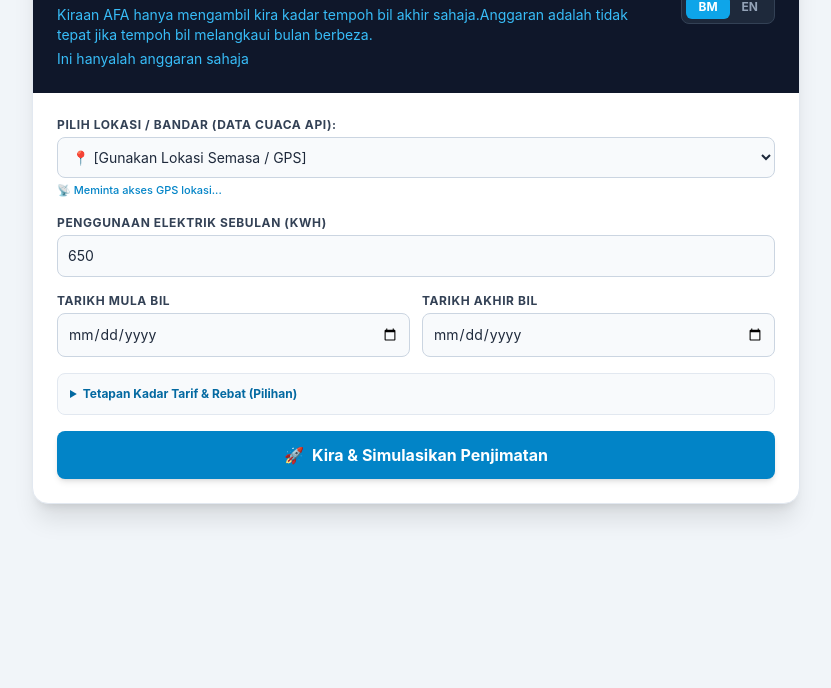
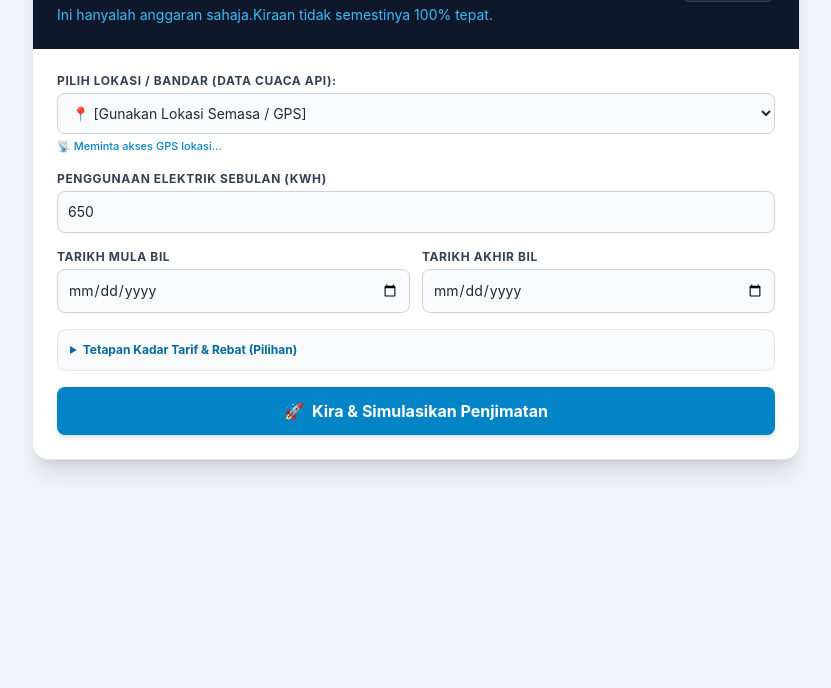
Before and after one commit to airfan9201/solar-savings-calculator-Malaysia, a plain HTML site: page index.html in a window 1280 px wide. Shown: the part 112-800 px from the top of the page, without its empty margins (224-1055 px from the left). Drawn offline with nearby package versions, Linux system fonts and the light colour scheme; no server answers.

Commit message:
Add files via upload

```diff
--- a/index.html
+++ b/index.html
@@ -25,8 +25,7 @@
                     ☀️ <span id="txt-title">Simulator Penjimatan Solar</span>
                 </h1>
                 <p class="text-sky-400 text-xs md:text-sm mt-1" id="txt-subtitle">Khas untuk Pengguna Domestik AM Sahaja</p>
-				<p class="text-sky-400 text-xs md:text-sm mt-1" id="txt-subtitle1">Kiraan AFA hanya mengambil kira kadar tempoh bil akhir sahaja.Anggaran adalah tidak tepat jika tempoh bil melangkaui bulan berbeza.</p>
-				<p class="text-sky-400 text-xs md:text-sm mt-1" id="txt-subtitle2">Ini hanyalah anggaran sahaja</p>
+				<p class="text-sky-400 text-xs md:text-sm mt-1" id="txt-subtitle1">Ini hanyalah anggaran sahaja.Kiraan tidak semestinya 100% tepat.</p>
             </div>
 
             <!-- Language Switcher -->
@@ -234,8 +233,7 @@
 			ms: {
 			title: "Simulator Penjimatan Solar",
 			subtitle: "Khas untuk Pengguna Domestik AM Sahaja",
-			subtitle1: "Kiraan AFA hanya mengambil kira kadar tempoh bil akhir sahaja. Anggaran adalah tidak tepat jika tempoh bil melangkaui bulan berbeza.",
-			subtitle2: "Ini hanyalah anggaran sahaja",
+			subtitle1: "Ini hanyalah anggaran sahaja.Kiraan tidak semestinya 100% tepat.",
 			lblCity: "Pilih Lokasi / Bandar (Data Cuaca API):",
 			lblKwh: "Penggunaan Elektrik Sebulan (kWh)",
 			lblAdvanced: "Tetapan Kadar Tarif & Rebat (Pilihan)",
@@ -267,8 +265,7 @@
 			en: {
 			title: "Solar Savings Simulator",
 			subtitle: "Exclusively for General Domestic Users Only",
-			subtitle1: "AFA calculation takes into account final bill rates only. Estimation may vary if billing spans across different months.",
-			subtitle2: "This is an estimation only",
+			subtitle1: "The calculation may differ and not 100% accurate.",
 			lblCity: "Select Location / City (API Weather Data):",
 			lblKwh: "Monthly Electricity Usage (kWh)",
 			lblAdvanced: "Tariff & Rebate Settings (Optional)",
```
